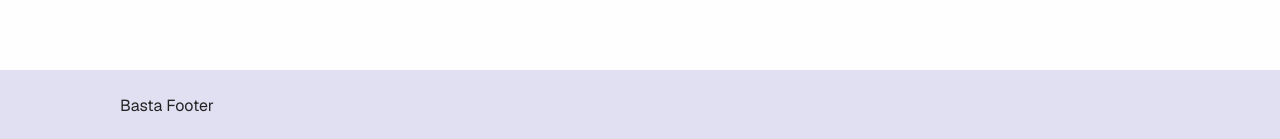
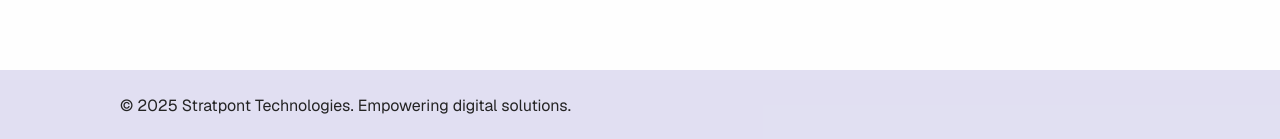
Before and after one commit to bmariscotes-strat/bmariscotes-mini-project-2, a Next.js app: page / in a window 1280 px wide. Shown: the part 658-797 px from the top of the page. Built offline with nearby package versions, Linux system fonts and the light colour scheme; a web font is replaced by a local one.

Commit message:
docs(footer): added temporary footer content

```diff
--- a/src/components/layout/Footer.tsx
+++ b/src/components/layout/Footer.tsx
@@ -4,7 +4,7 @@
 export default function Footer() {
   return (
     <footer className="w-full px-6 py-6 sm:px-6 lg:px-30 bg-primary/20">
-      Basta Footer
+      © 2025 Stratpont Technologies. Empowering digital solutions.
     </footer>
   );
 }
```
